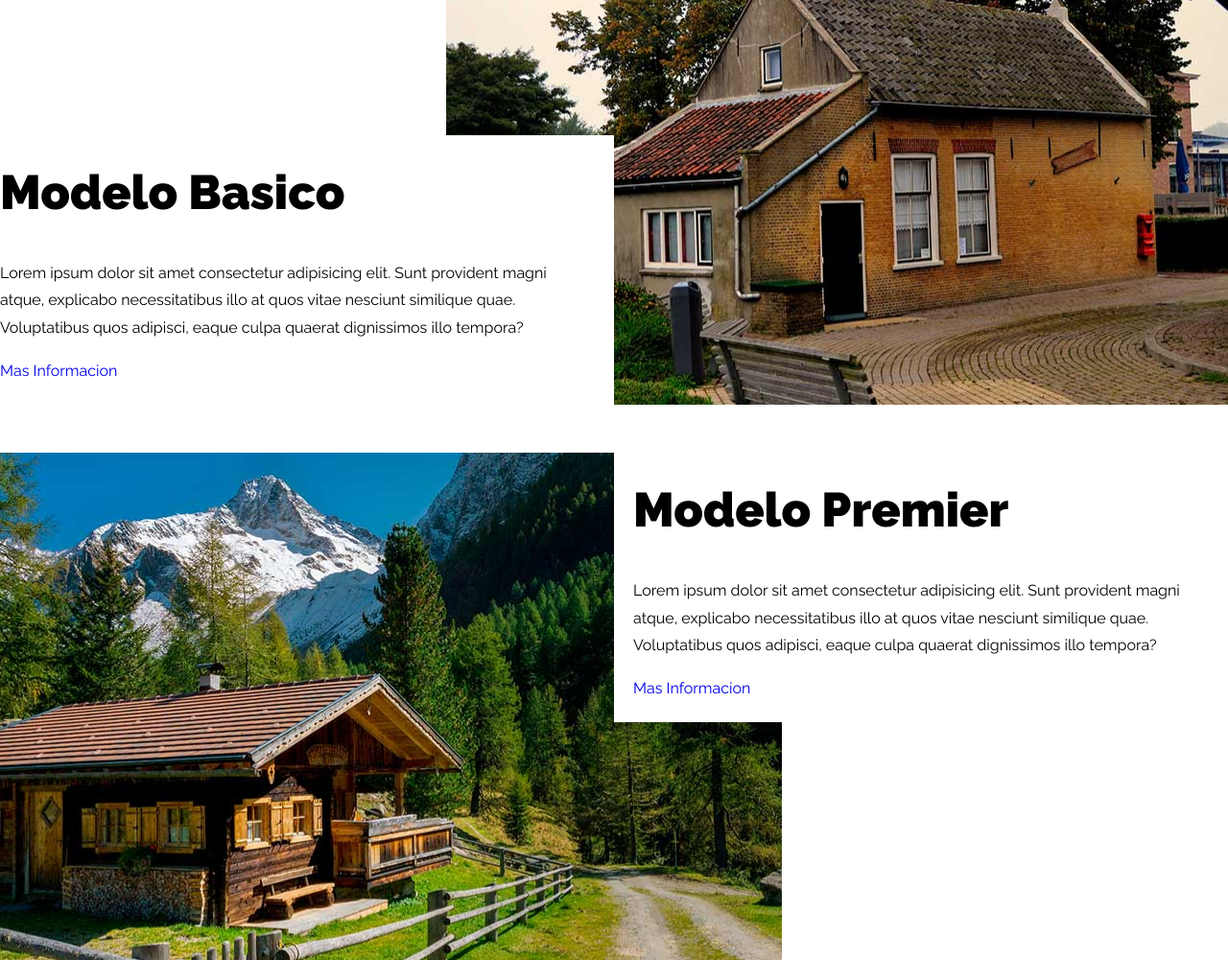
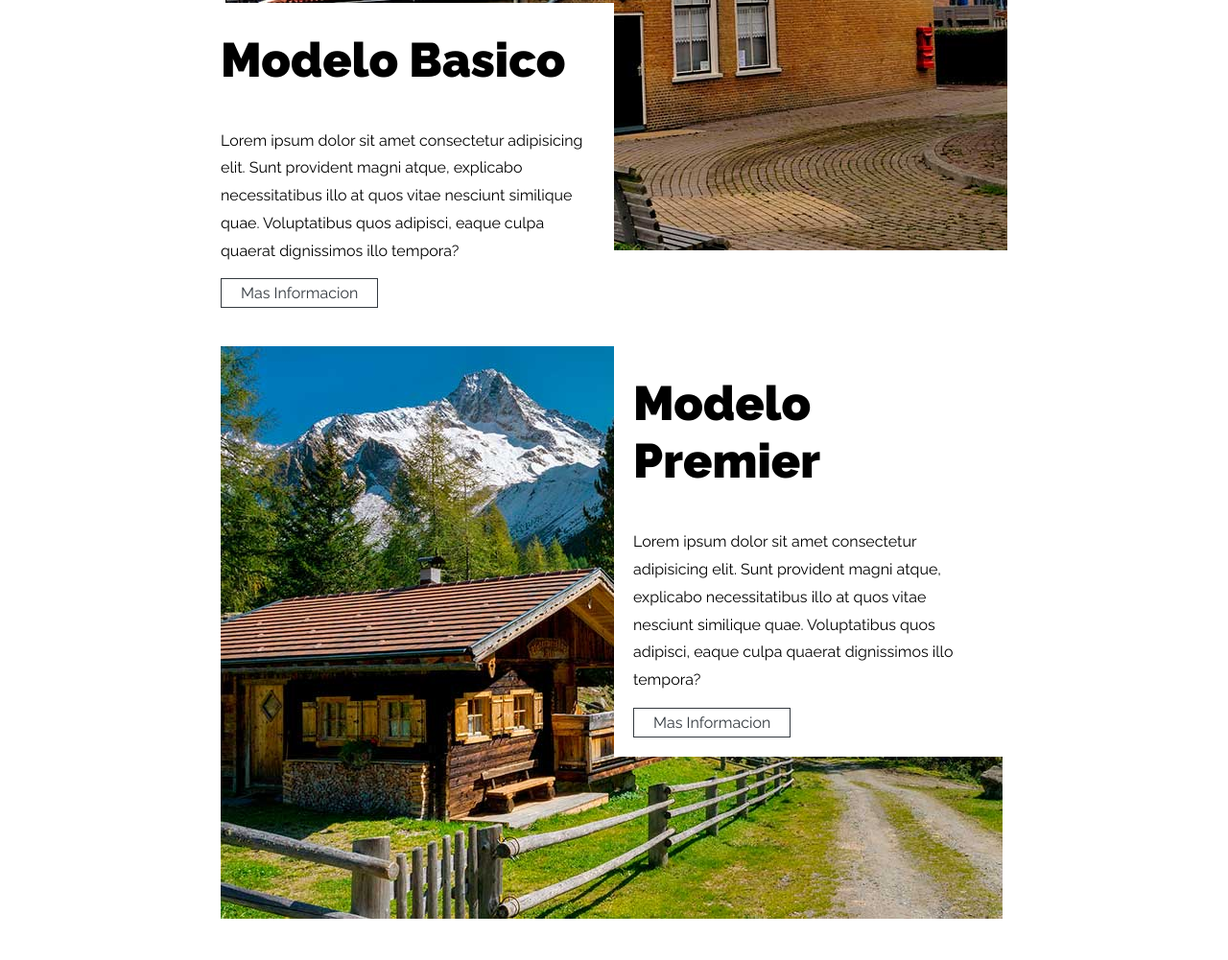
Before and after one commit to CPX10/PAGINA-ARQUITECTURA, a plain HTML site: page index.html in a window 1280 px wide. Shown: the part 1799-2800 px from the top of the page at 96% size. Drawn offline with Linux system fonts and the light colour scheme.

Commit message:
se hizo lo que se pudo para tener lo de responsive al dia

```diff
--- a/index.html
+++ b/index.html
@@ -67,7 +67,7 @@
 						nesciunt similique quae. Voluptatibus quos adipisci, eaque culpa
 						quaerat dignissimos illo tempora?
 					</p>
-					<a href="#">Mas Informacion</a>
+					<a class="btn" href="#">Mas Informacion</a>
 				</div>
 			</div>
 			<!--Modelo basico-->
@@ -80,7 +80,7 @@
 						nesciunt similique quae. Voluptatibus quos adipisci, eaque culpa
 						quaerat dignissimos illo tempora?
 					</p>
-					<a href="#">Mas Informacion</a>
+					<a class="btn" href="#">Mas Informacion</a>
 				</div>
 			</div>
 
@@ -95,7 +95,7 @@
 						nesciunt similique quae. Voluptatibus quos adipisci, eaque culpa
 						quaerat dignissimos illo tempora?
 					</p>
-					<a href="#">Mas Informacion</a>
+					<a class="btn" href="#">Mas Informacion</a>
 				</div>
 			</div>
 
--- a/styles.css
+++ b/styles.css
@@ -221,6 +221,8 @@ img {
 	.nosotros {
 		grid-template-columns: repeat(3, 1fr);
 		grid-template-rows: repeat(2, 1fr);
+		margin: 1rem 10rem;
+		line-height: 0.99;
 	}
 }
 .contenido-nosotros {
@@ -245,24 +247,26 @@ img {
 	background-repeat: no-repeat;
 	background-position: bottom center;
 	margin-bottom: 5rem;
+	object-fit: cover;
 }
 .modelo:last-of-type {
 	margin-bottom: 0;
 }
-@media (min-width: 768px) {
+@media (min-width: 1040px) {
 	.modelo {
 		grid-template-columns: repeat(2, 1fr);
+		margin: 2rem 23rem;
 	}
 }
 .contenido-modelo {
 	padding: 5rem;
 	background-color: var(--blanco);
 }
-
 .basico {
 	background-image: url(img/modelo_basico.jpg);
+	object-fit: cover;
 }
-@media (min-width: 768px) {
+@media (min-width: 1100px) {
 	.basico {
 		background-position: top right;
 	}
@@ -274,8 +278,9 @@ img {
 
 .premier {
 	background-image: url(img/modelo_premier.jpg);
+	object-fit: cover;
 }
-@media (min-width: 768px) {
+@media (min-width: 1040px) {
 	.premier {
 		background-position: top left;
 	}
@@ -288,9 +293,10 @@ img {
 
 .elite {
 	background-image: url(img/modelo_elite.jpg);
+	object-fit: fill;
 }
 
-@media (min-width: 768px) {
+@media (min-width: 1040px) {
 	.elite {
 		background-position: top right;
 	}
```
